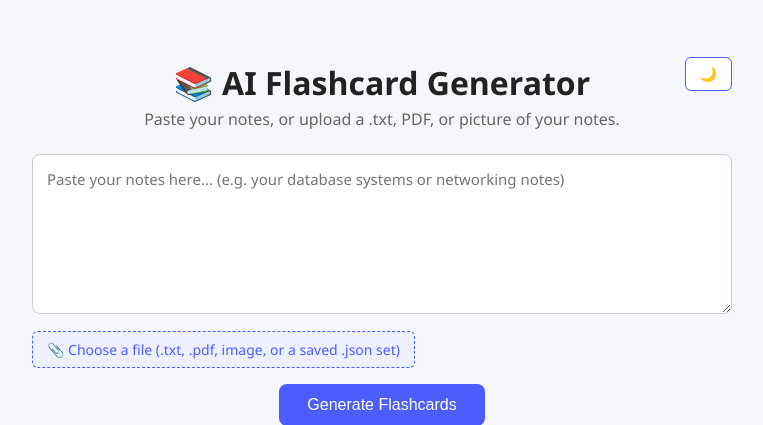
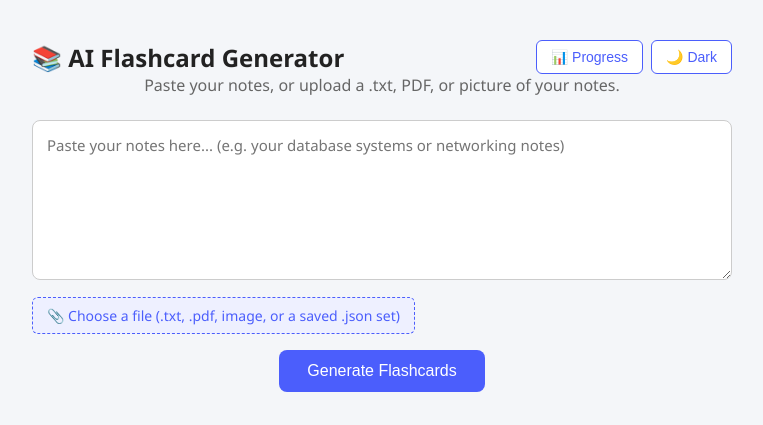
Before and after one commit to BakiTheGoat/ai-flashcards, a Flask app: page / in a window 1280 px wide. Shown: the top 425 px of the page, without its empty margins (258-1021 px from the left). Run offline with Flask 3, Linux system fonts and the light colour scheme.

Commit message:
add dedicated My Progress page for quiz performance

```diff
--- a/static/script.js
+++ b/static/script.js
@@ -11,6 +11,11 @@ const historyBar = document.getElementById("historyBar");
 const historyList = document.getElementById("historyList");
 const clearHistoryBtn = document.getElementById("clearHistoryBtn");
 const themeToggleBtn = document.getElementById("themeToggleBtn");
+const progressBtn = document.getElementById("progressBtn");
+const progressOverlay = document.getElementById("progressOverlay");
+const progressCloseBtn = document.getElementById("progressCloseBtn");
+const clearProgressBtn = document.getElementById("clearProgressBtn");
+const progressList = document.getElementById("progressList");
 const searchRow = document.getElementById("searchRow");
 const searchInput = document.getElementById("searchInput");
 const studyModeBtn = document.getElementById("studyModeBtn");
@@ -837,3 +842,77 @@ quizNextBtn.addEventListener("click", () => {
 quizOverlay.addEventListener("click", (e) => {
   if (e.target === quizOverlay) closeQuizMode();
 });
+
+// ---------------------------------------------------------------
+// MY PROGRESS PAGE (browses quiz performance across ALL sets)
+// ---------------------------------------------------------------
+
+function openProgressPage() {
+  renderProgressList();
+  progressOverlay.style.display = "flex";
+}
+
+function closeProgressPage() {
+  progressOverlay.style.display = "none";
+}
+
+function renderProgressList() {
+  const allHistory = loadQuizHistory();
+  const setTitles = Object.keys(allHistory);
+
+  if (setTitles.length === 0) {
+    progressList.innerHTML = `
+      <div class="progress-empty">
+        No quiz attempts yet.<br>
+        Take a Quiz Mode session on any flashcard set to start tracking your progress here.
+      </div>
+    `;
+    return;
+  }
+
+  // Sort sets by most recent activity first
+  const sorted = setTitles
+    .map((title) => ({ title, attempts: allHistory[title] }))
+    .sort((a, b) => new Date(b.attempts[0].timestamp) - new Date(a.attempts[0].timestamp));
+
+  progressList.innerHTML = "";
+
+  sorted.forEach(({ title, attempts }) => {
+    const latest = attempts[0];
+    const best = Math.max(...attempts.map((a) => a.pct));
+
+    let trendBadge = "";
+    if (attempts.length > 1) {
+      const diff = latest.pct - attempts[1].pct;
+      if (diff > 0) trendBadge = `<span class="trend-up">▲ ${diff}%</span>`;
+      else if (diff < 0) trendBadge = `<span class="trend-down">▼ ${Math.abs(diff)}%</span>`;
+      else trendBadge = `<span style="color:var(--text-muted)">— no change</span>`;
+    }
+
+    const item = document.createElement("div");
+    item.className = "progress-item";
+    item.innerHTML = `
+      <div class="progress-item-top">
+        <span class="progress-item-title">${escapeHtml(title)}</span>
+        <span class="progress-item-latest">${latest.pct}%</span>
+      </div>
+      <div class="progress-item-meta">
+        ${attempts.length} attempt${attempts.length > 1 ? "s" : ""} ·
+        best ${best}% ·
+        last ${formatRelativeTime(latest.timestamp)}
+        ${trendBadge ? " · " + trendBadge : ""}
+      </div>
+    `;
+    progressList.appendChild(item);
+  });
+}
+
+progressBtn.addEventListener("click", openProgressPage);
+progressCloseBtn.addEventListener("click", closeProgressPage);
+clearProgressBtn.addEventListener("click", () => {
+  localStorage.removeItem(QUIZ_HISTORY_KEY);
+  renderProgressList();
+});
+progressOverlay.addEventListener("click", (e) => {
+  if (e.target === progressOverlay) closeProgressPage();
+});
--- a/static/style.css
+++ b/static/style.css
@@ -53,8 +53,22 @@ body {
 .top-bar {
   display: flex;
   align-items: center;
-  justify-content: center;
-  position: relative;
+  justify-content: space-between;
+  flex-wrap: wrap;
+  gap: 10px;
+}
+
+.top-bar h1 {
+  margin: 0;
+  flex: 1;
+  text-align: left;
+  font-size: 24px;
+}
+
+.top-bar-actions {
+  display: flex;
+  gap: 8px;
+  flex-shrink: 0;
 }
 
 h1 {
@@ -63,8 +77,6 @@ h1 {
 }
 
 .theme-toggle-btn {
-  position: absolute;
-  right: 0;
   background: var(--card-bg);
   color: var(--accent);
   border: 1px solid var(--accent);
@@ -77,6 +89,7 @@ h1 {
   display: inline-flex;
   align-items: center;
   gap: 6px;
+  white-space: nowrap;
 }
 
 .theme-toggle-btn:hover {
--- a/templates/index.html
+++ b/templates/index.html
@@ -11,7 +11,10 @@
   <div class="container">
     <div class="top-bar">
       <h1>📚 AI Flashcard Generator</h1>
-      <button id="themeToggleBtn" class="theme-toggle-btn" title="Toggle dark mode">🌙</button>
+      <div class="top-bar-actions">
+        <button id="progressBtn" class="theme-toggle-btn">📊 Progress</button>
+        <button id="themeToggleBtn" class="theme-toggle-btn" title="Toggle dark mode">🌙 Dark</button>
+      </div>
     </div>
     <p class="subtitle">Paste your notes, or upload a .txt, PDF, or picture of your notes.</p>
 
@@ -126,6 +129,20 @@
     </div>
   </div>
 
+  <!-- Progress overlay -->
+  <div id="progressOverlay" class="study-overlay" style="display:none;">
+    <div class="study-panel">
+      <button id="progressCloseBtn" class="study-close-btn" title="Close">✕</button>
+
+      <div class="study-top-row">
+        <h3 class="quiz-setup-title" style="margin:0;">📊 My Progress</h3>
+        <button id="clearProgressBtn" class="text-link-btn">Clear all</button>
+      </div>
+
+      <div id="progressList" class="progress-list"></div>
+    </div>
+  </div>
+
   <script src="{{ url_for('static', filename='script.js') }}?v=3"></script>
 </body>
 </html>
```
Also changed, not shown: other parts of static/style.css (+49 -0 lines).
